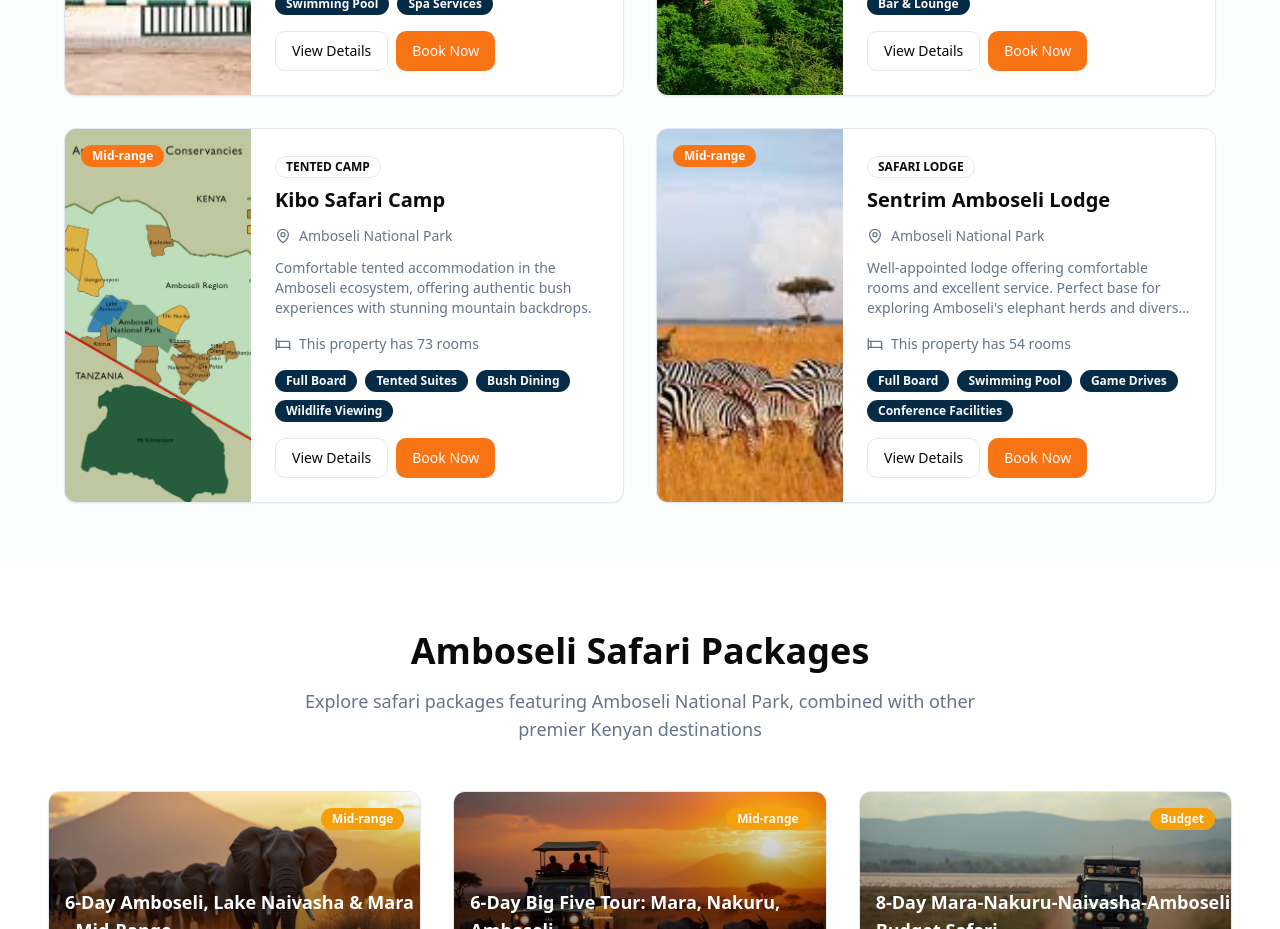
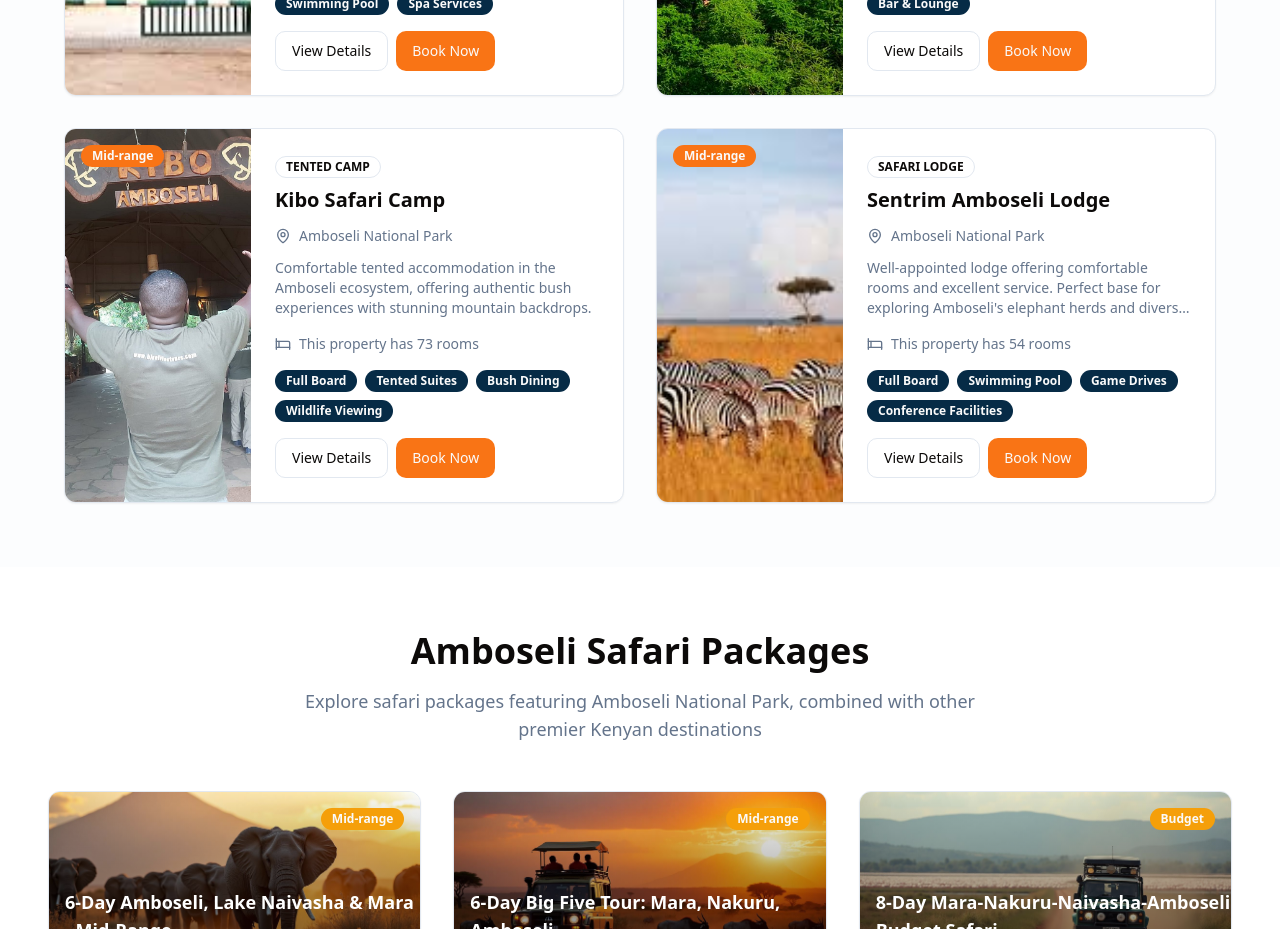
Before and after one commit to icey2030wangui-lab/karibu-getaway.work, a React (Vite) app: page /amboseli in a window 1280 px wide. Shown: the part 1360-2289 px from the top of the page. Built offline with nearby package versions, Linux system fonts and the light colour scheme.

Commit message:
Update Kibo Safari Camp cover photo
Update `src/pages/Amboseli.tsx` to use the provided image as the cover photo for Kibo Safari Camp.

```diff
--- a/src/pages/Amboseli.tsx
+++ b/src/pages/Amboseli.tsx
@@ -65,7 +65,7 @@ const accommodations = [
     name: "Kibo Safari Camp",
     category: "Mid-range",
     type: "TENTED CAMP",
-    image: "/lovable-uploads/amboseli-map-1.jpg",
+    image: "/lovable-uploads/kibo-entrance.jpg",
     description: "Comfortable tented accommodation in the Amboseli ecosystem, offering authentic bush experiences with stunning mountain backdrops.",
     rooms: 73,
     location: "Amboseli National Park",
```
Also changed, not shown: public/lovable-uploads/kibo-entrance.jpg (added).
